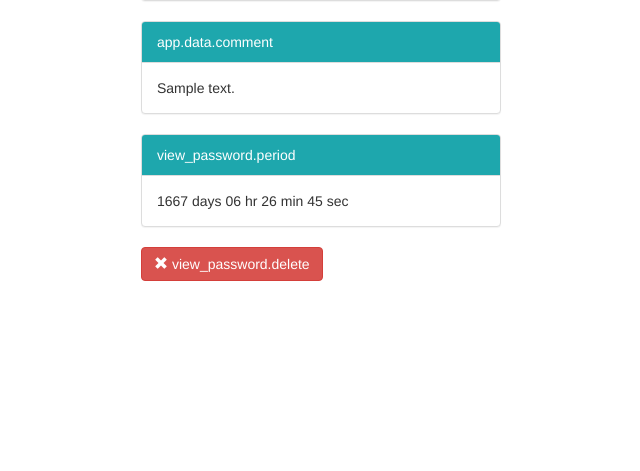
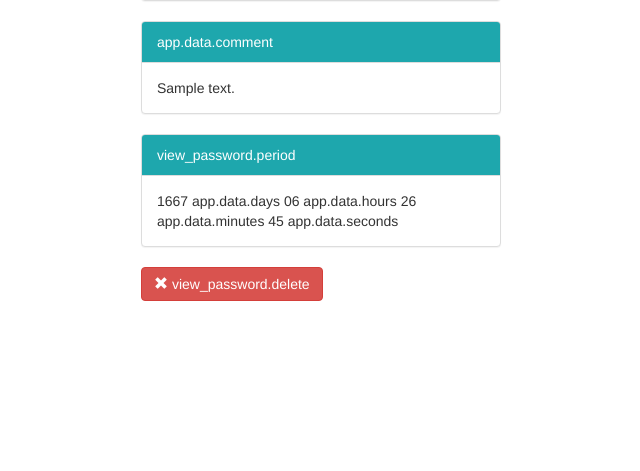
Before and after one commit to MichaelThessel/pwx, a PHP site: template src/App/views/view_password.twig in a window 1280 px wide. Shown: the part 299-770 px from the top of the page, without its empty margins (319-959 px from the left). Run offline with PHP 8.4, Linux system fonts and the light colour scheme; the template is opened without the code that fills it: most values are stand-ins (such as "Sample title", 1, 10 or a date in 2020); some libraries are stand-ins or nearby versions.

Commit message:
Added JS translations #3

```diff
--- a/app/locales/de.yml
+++ b/app/locales/de.yml
@@ -5,9 +5,12 @@ app.data.username: Nutzername
 app.data.password: Passwort
 app.data.comment: Kommentar
 app.data.period: Gültig für
+app.data.seconds: Sekunden
+app.data.minutes: Minuten
 app.data.hour: Stunde
 app.data.hours: Stunden
 app.data.day: Tag
+app.data.days: Tage
 app.data.week: Woche
 app.data.month: Monat
 
--- a/app/locales/en.yml
+++ b/app/locales/en.yml
@@ -5,9 +5,12 @@ app.data.username: User Name
 app.data.password: Password
 app.data.comment: Comment
 app.data.period: Valid for
+app.data.seconds: seconds
+app.data.minutes: minutes
 app.data.hour: hour
 app.data.hours: hours
 app.data.day: day
+app.data.days: days
 app.data.week: week
 app.data.month: month
 
--- /dev/null
+++ b/src/App/views/jslocale.twig
@@ -0,0 +1,12 @@
+<script type="text/javascript">
+  LOCALE = {
+    app: {
+      data: {
+        days: '{{ 'app.data.days'|trans }}',
+        hours: '{{ 'app.data.hours'|trans }}',
+        minutes: '{{ 'app.data.minutes'|trans }}',
+        seconds: '{{ 'app.data.seconds'|trans }}',
+      }
+    }
+  };
+</script>
--- a/src/App/views/layout.twig
+++ b/src/App/views/layout.twig
@@ -9,6 +9,7 @@
     <link href="//maxcdn.bootstrapcdn.com/bootstrap/3.3.2/css/bootstrap.min.css" rel="stylesheet">
     <link href="/css/style.css" rel="stylesheet">
 
+    {% include 'jslocale.twig' %}
     <script src="//code.jquery.com/jquery-2.1.3.min.js"></script>
     <script src="//maxcdn.bootstrapcdn.com/bootstrap/3.3.2/js/bootstrap.min.js"></script>
     <script src="/js/jquery.countdown.min.js"></script>
--- a/web/js/script.js
+++ b/web/js/script.js
@@ -59,7 +59,7 @@ var Pwx = {
 
     // Callback function for the countdown timer
     countdownCallback: function(e) {
-      $(this).html(e.strftime('' + '<span>%D</span> days ' + '<span>%H</span> hr ' + '<span>%M</span> min ' + '<span>%S</span> sec'));
+      $(this).html(e.strftime('<span>%D</span> ' + LOCALE.app.data.days + ' ' + '<span>%H</span> ' + LOCALE.app.data.hours + ' ' + '<span>%M</span> ' + LOCALE.app.data.minutes + ' ' + '<span>%S</span> ' + LOCALE.app.data.seconds));
     },
 
     // Detect if flash is enabled (http://stackoverflow.com/a/20095467)
```
